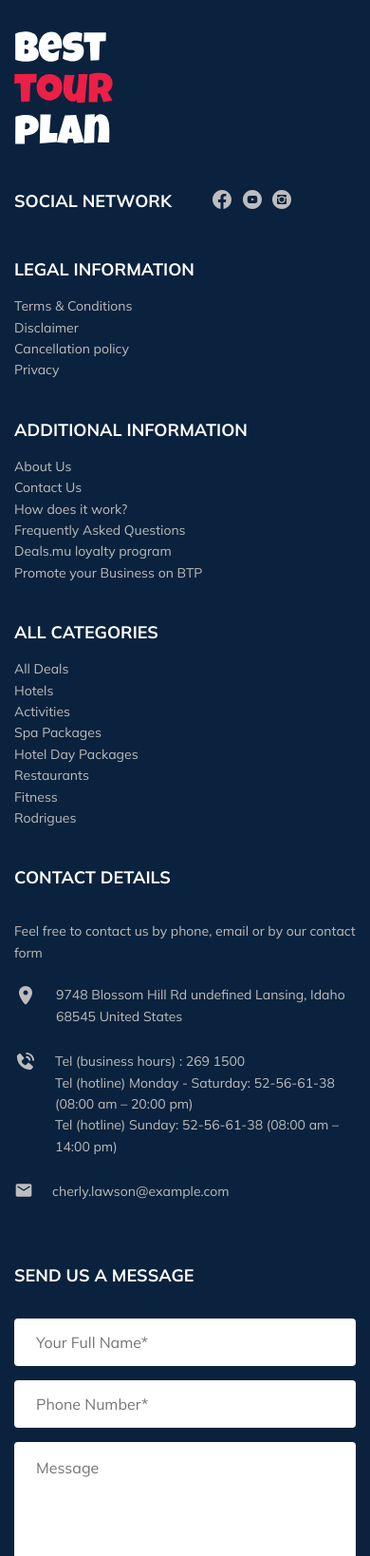
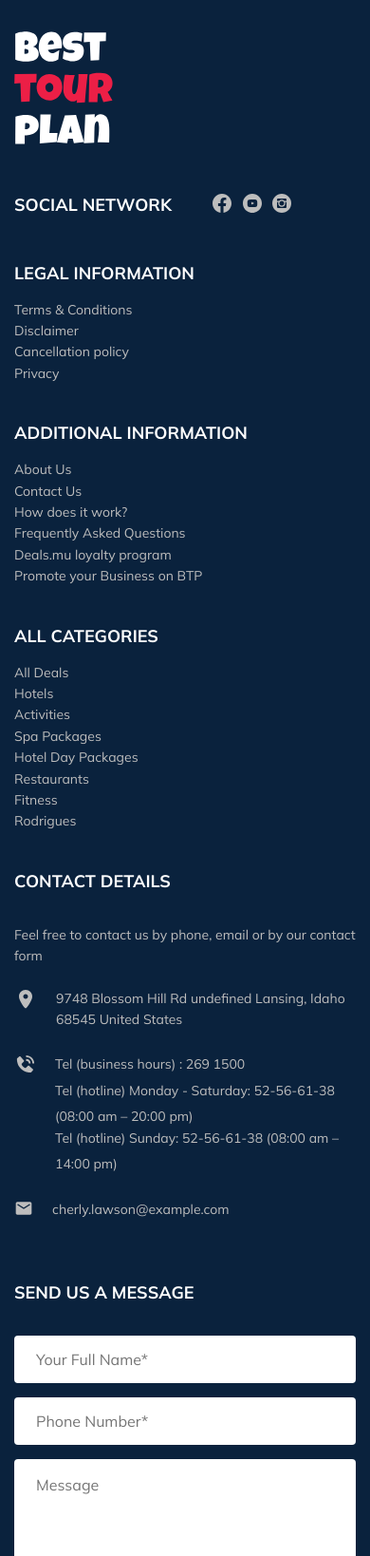
Before and after one commit to webdesignmind/tour-plan, a PHP site: page / in a window 390 px wide. Shown: the part 4862-6500 px from the top of the page at 95% size. Run offline with PHP 8.4, Linux system fonts and the light colour scheme; some libraries are stand-ins or nearby versions.

Commit message:
fix: fixed adaptive rules for footer & mobile menu

```diff
--- a/css/style.css
+++ b/css/style.css
@@ -913,6 +913,7 @@ template {
   font-size: 12px;
   line-height: 15px;
   color: #ffffff;
+  cursor: pointer;
 }
 
 .reviews {
@@ -1508,10 +1509,16 @@ template {
   font-size: 14px;
   line-height: 160%;
   color: #BDBDBD;
+  text-decoration: none;
 }
 
 .footer__item--mb-2 {
   margin-bottom: 25px;
+}
+
+.footer__item--mb-5 {
+  display: inline-block;
+  margin-bottom: 5px;
 }
 
 .footer__icon {
@@ -1548,8 +1555,7 @@ template {
   border-radius: 4px;
   border: none;
   padding: 18px 23px;
-  -ms-flex-preferred-size: 100%;
-      flex-basis: 100%;
+  width: 100%;
   margin-bottom: 22px;
   resize: none;
   outline: none;
@@ -1567,6 +1573,7 @@ template {
   outline: none;
   color: #ffffff;
   background-color: #EC1F46;
+  cursor: pointer;
 }
 
 .footer__info {
@@ -1774,8 +1781,7 @@ template {
 
 @media (max-width: 800px) {
   .footer__input {
-    -ms-flex-preferred-size: 100%;
-        flex-basis: 100%;
+    width: 100%;
   }
 }
 
@@ -2024,6 +2030,10 @@ template {
     -ms-grid-column: 1;
     grid-column: 1;
   }
+  .footer__input {
+    -ms-flex-preferred-size: 100%;
+        flex-basis: 100%;
+  }
   .footer__bottom {
     -webkit-box-orient: vertical;
     -webkit-box-direction: normal;
@@ -2055,4 +2065,10 @@ template {
     height: 210px;
   }
 }
+
+@media (max-width: 370px) {
+  .navbar__search--mobile--visible {
+    width: 100%;
+  }
+}
 /*# sourceMappingURL=style.css.map */
--- a/index.html
+++ b/index.html
@@ -826,11 +826,13 @@ of chamarel"
     <footer class="footer">
       <div class="container">
         <div class="footer-wrapper">
+          <a href="#" class="footer__logo">
             <img
               src="img/vertical-logo.svg"
               alt="Logo: Best Tour Plan"
               class="footer__logo"
             />
+          </a>
           <div class="footer__list footer__categories">
             <h3 class="footer__title">ALL CATEGORIES</h3>
             <ul class="footer__ul">
@@ -935,8 +937,11 @@ of chamarel"
                   class="footer__icon"
                   src="img/pin-icon.svg"
                   alt="icon: pin"
-                />9748 Blossom Hill Rd undefined Lansing, Idaho 68545 United
-                States
+                />
+                <a href="#" class="footer__item"
+                  >9748 Blossom Hill Rd undefined Lansing, Idaho 68545 United
+                  States</a
+                >
               </li>
               <li class="footer__item footer__item--mb-2">
                 <img
@@ -944,18 +949,33 @@ of chamarel"
                   src="img/phone-icon.svg"
                   alt="icon: phone"
                 />
-                Tel (business hours) : 269 1500 <br />
-                Tel (hotline) Monday - Saturday: 52-56-61-38 (08:00 am – 20:00
-                pm) <br />
-                Tel (hotline) Sunday: 52-56-61-38 (08:00 am – 14:00 pm)
+                <div class="footer__item--tel">
+                  Tel (business hours) :
+                  <a href="tel:2691500" class="footer__item footer__item--mb-5"
+                    >269 1500</a
+                  >
+                  <br />
+                  Tel (hotline) Monday - Saturday:
+                  <a href="tel:2691500" class="footer__item footer__item--mb-5"
+                    >52-56-61-38</a
+                  >
+                  (08:00 am – 20:00 pm) <br />
+                  Tel (hotline) Sunday:
+                  <a href="tel:2691500" class="footer__item footer__item--mb-5"
+                    >52-56-61-38</a
+                  >
+                  (08:00 am – 14:00 pm)
+                </div>
               </li>
               <li class="footer__item footer__item--mb-2">
+                <a href="mailto:cherly.lawson@example.com" class="footer__item">
                   <img
                     class="footer__icon"
                     src="img/mail-icon.svg"
                     alt="icon: mail"
                   />
                   cherly.lawson@example.com
+                </a>
               </li>
             </ul>
             <!-- /.footer__ul -->
--- a/sass/blocks/_footer.sass
+++ b/sass/blocks/_footer.sass
@@ -21,7 +21,6 @@
   &__legal
     grid-row: 1 / 2
     grid-column: 4 / 5
-
   &__social
     &-links
       display: flex
@@ -63,8 +62,13 @@
     font-size: 14px
     line-height: 160%
     color: $gray
+    text-decoration: none
     &--mb-2
       margin-bottom: 25px
+    &--mb-5
+      display: inline-block
+      margin-bottom: 5px
+
   &__icon
     margin-right: 20px
   &__link
@@ -90,7 +94,8 @@
     border-radius: 4px
     border: none
     padding: 18px 23px
-    flex-basis: 100%
+    // flex-basis: 100%
+    width: 100%
     margin-bottom: 22px
     resize: none
     outline: none
@@ -106,6 +111,7 @@
     outline: none
     color: $light
     background-color: $primary
+    cursor: pointer
   &__info
     font-weight: bold
     font-size: 12px
--- a/sass/blocks/_newsletter.sass
+++ b/sass/blocks/_newsletter.sass
@@ -65,3 +65,4 @@
     font-size: 12px
     line-height: 15px
     color: $light
+    cursor: pointer
--- a/sass/media.sass
+++ b/sass/media.sass
@@ -102,7 +102,7 @@
 @media (max-width: 800px)
   .footer
     &__input
-      flex-basis: 100%
+      width: 100%
 @media (max-width: 640px)
   body
     padding-top: 78px
@@ -265,6 +265,8 @@
       &-form
         grid-row: 7
         grid-column: 1
+    &__input
+      flex-basis: 100%
     &__bottom
       flex-direction: column
       align-items: start
@@ -282,3 +284,7 @@
   .hotel
     &-slider
       height: 210px
+@media (max-width: 370px)
+  .search
+    &__input
+      width: 100%
```
Also changed, not shown: 1 other file. Lines whose indentation alone changed are shown as unchanged.
